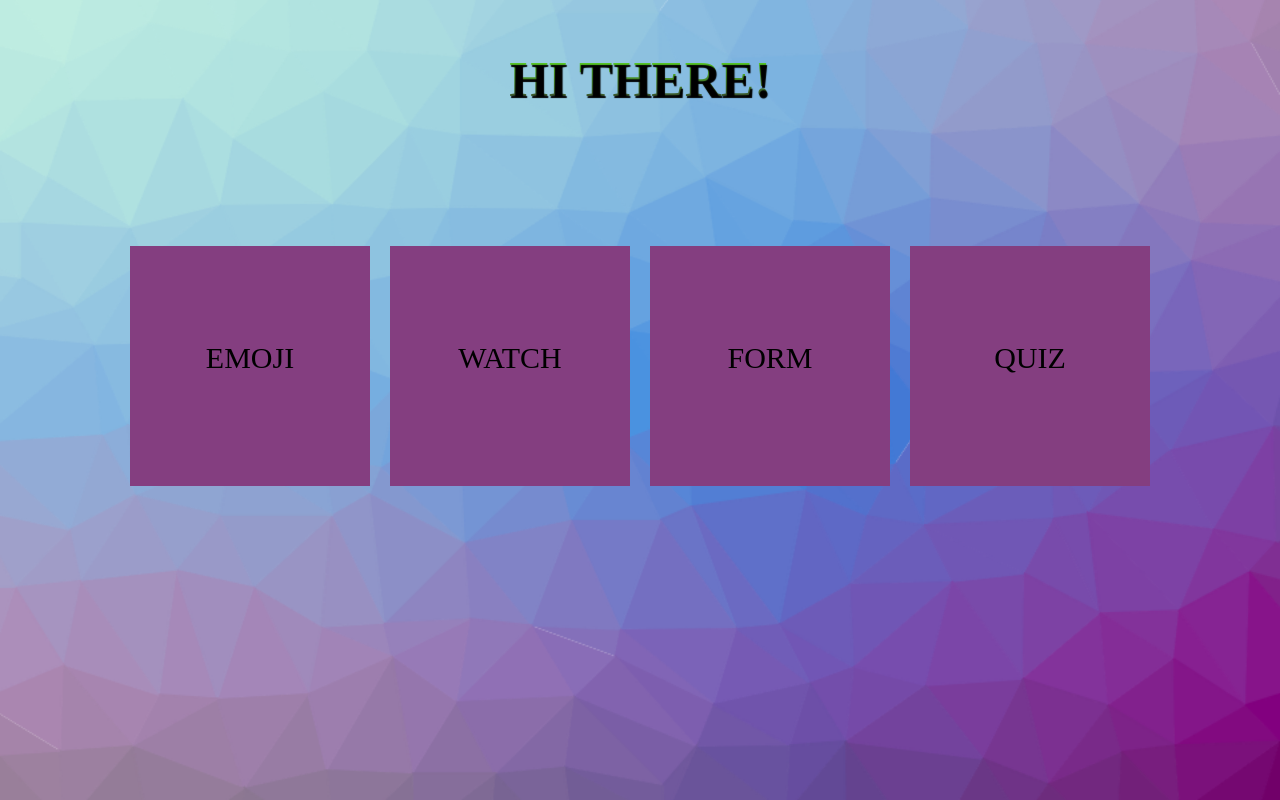
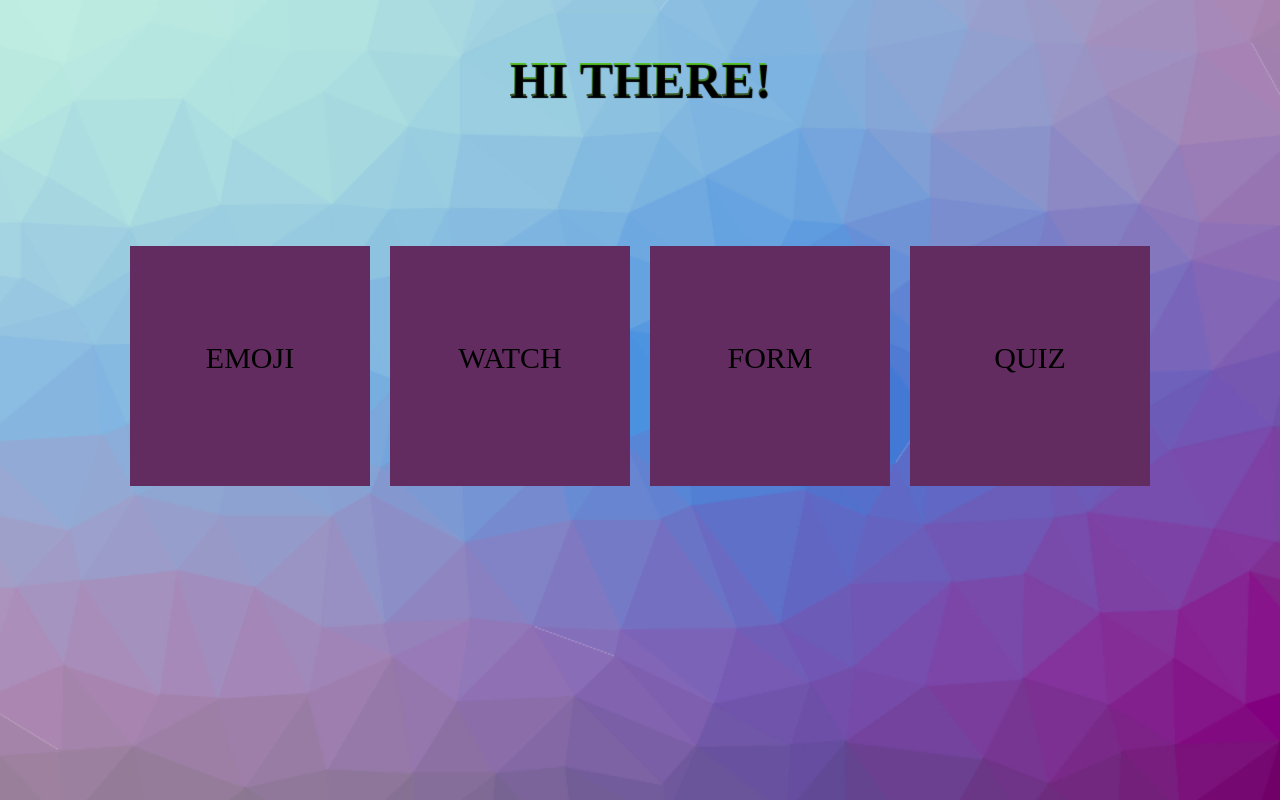
Before and after one commit to SK-Irfan9811/PROJECT-JS, a plain HTML site: page index.html in a window 1280 px wide. Drawn offline with Linux system fonts and the light colour scheme.

Commit message:
quiz module updated

```diff
--- a/index.css
+++ b/index.css
@@ -33,7 +33,7 @@ body {
     font-size: 30;
     width:200px;
     height:200px;
-    background-color: #843e80;
+    background-color: #632c60;
   }
   p{
     padding: 45px;
```
Also changed, not shown: quiz.txt (added).
